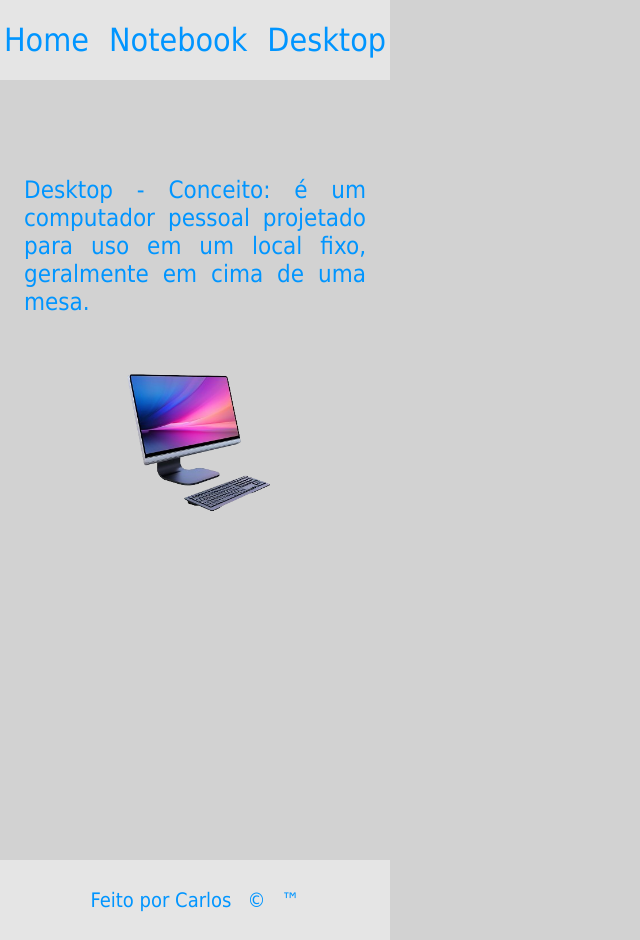
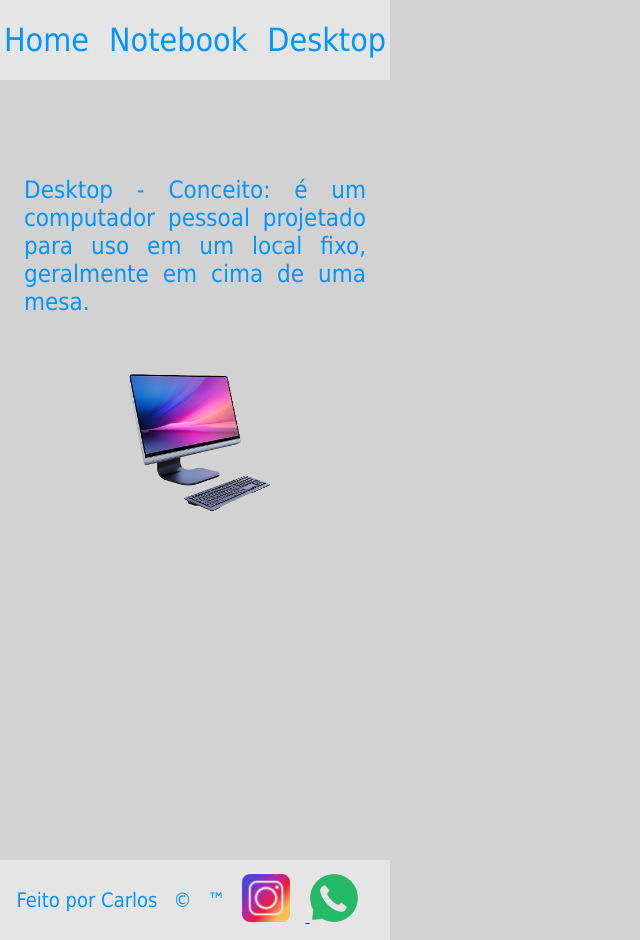
Before and after one commit to Prof-Carlos-Senai/aplicativo2_2b, a plain HTML site: page desktop.html in a window 1280 px wide. Shown: the whole page, without its empty margins (0-640 px from the left). Drawn offline with Linux system fonts and the light colour scheme.

Commit message:
Ajuste do footer

```diff
--- a/desktop.html
+++ b/desktop.html
@@ -24,6 +24,14 @@
         <p>Feito por Carlos</p>
         <p>&copy;</p>
         <p>&trade;</p>
+        <div class="rd-sociais">
+            <a href="https://www.instagram.com/_lucassens">
+                <img src="./img/instagram_bg.png" alt="ícone da rede social instagram">
+            </a>
+            <a href="https://wa.me/5547999801712">
+                <img src="./img/whats_bg.png" alt="ícone da rede social instagram">
+            </a>
+        </div>
     </footer>
 </body>
 </html>
```
Also changed, not shown: notebook.html (+8 -0 lines).
